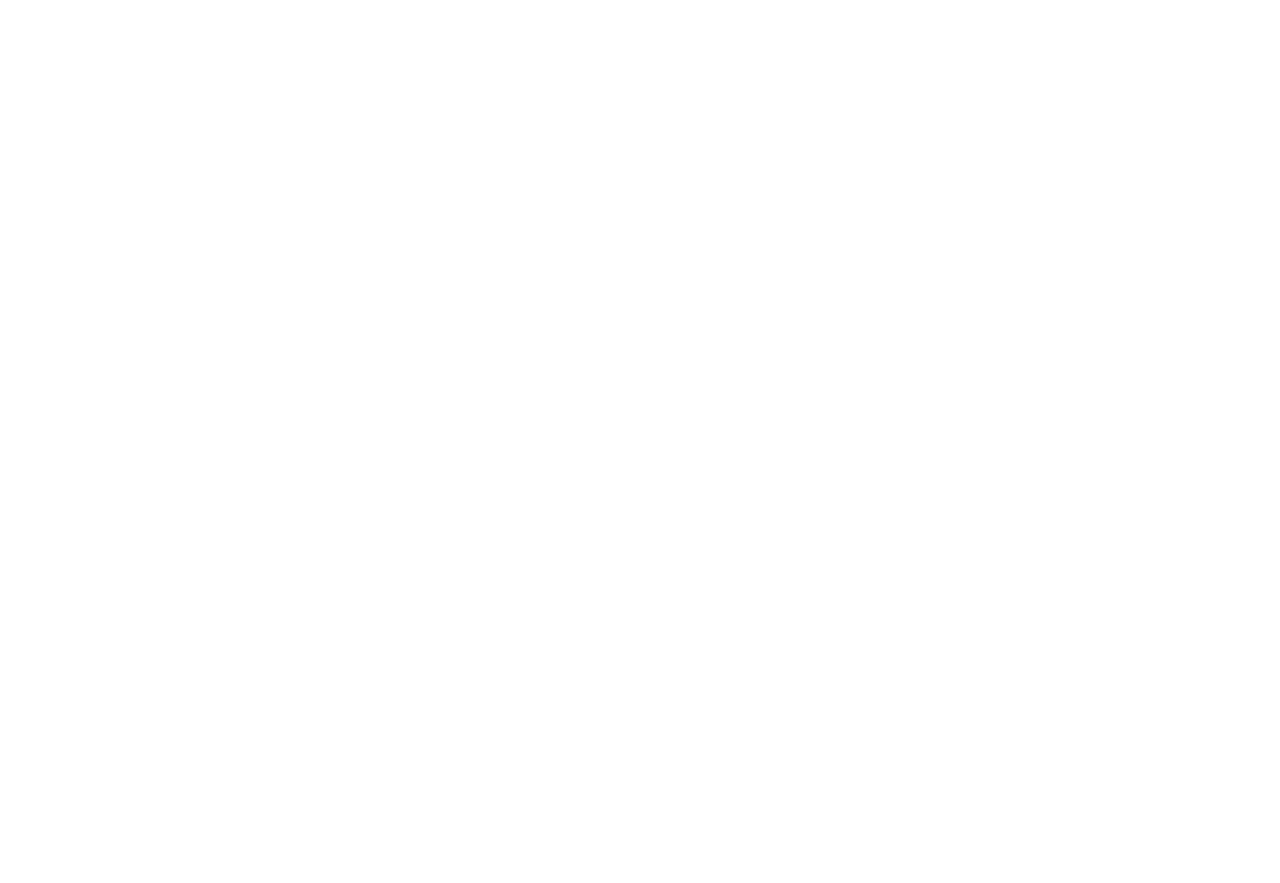
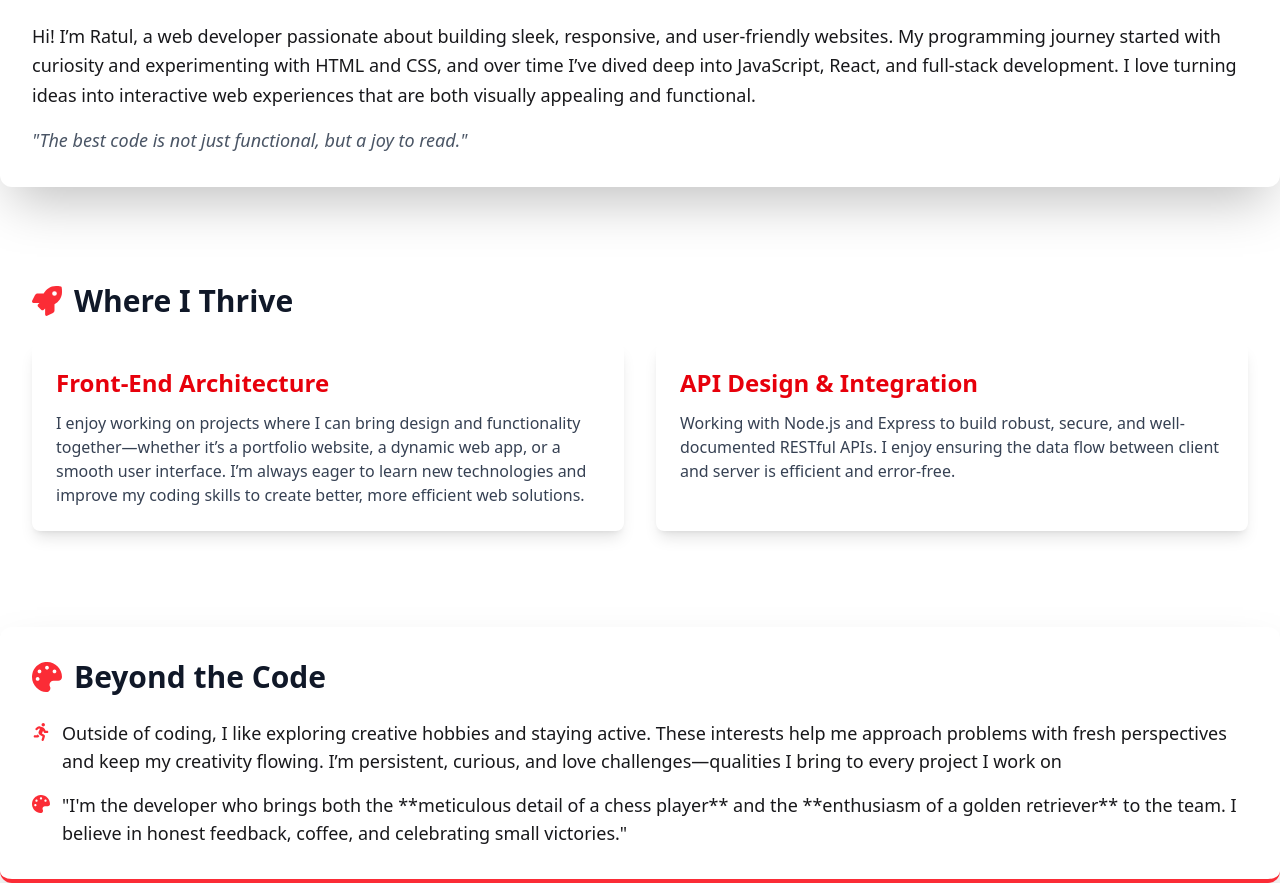
Before and after one commit to RHR-code/RH_Ratul_Portfolio, a React (Vite) app: page / in a window 1280 px wide. Shown: the part 912-1795 px from the top of the page. Before the commit the page ends 800 px from the top, so only its background shows below. Built offline with nearby package versions, Linux system fonts and the light colour scheme.

Commit message:
about me added

```diff
--- a/package.json
+++ b/package.json
@@ -11,6 +11,7 @@
   },
   "dependencies": {
     "@tailwindcss/vite": "^4.1.17",
+    "framer-motion": "^12.23.25",
     "react": "^19.2.0",
     "react-dom": "^19.2.0",
     "react-icons": "^5.5.0",
--- /dev/null
+++ b/src/About.jsx
@@ -0,0 +1,94 @@
+import React from "react";
+import { FaLaptopCode, FaPalette, FaRocket, FaRunning } from "react-icons/fa";
+
+const About = () => {
+  return (
+    <div>
+      <h1 className="text-5xl font-bold my-24 text-red-500 text-center">
+        About Me
+      </h1>
+      <div className="max-w-7xl mx-auto  space-y-16">
+        {/* 1. Introduction & Programming Journey */}
+        <section className="bg-white  dark:bg-gray-800 p-8 rounded-xl shadow-2xl border-t-4 border-red-500">
+          <h2 className="flex items-center text-3xl font-bold mb-6 text-gray-900 dark:text-white">
+            <FaLaptopCode className="mr-3 text-red-500" /> My Programming
+            Journey
+          </h2>
+          <p className="mb-4 leading-relaxed text-lg">
+            Hi! I’m Ratul, a web developer passionate about building sleek,
+            responsive, and user-friendly websites. My programming journey
+            started with curiosity and experimenting with HTML and CSS, and over
+            time I’ve dived deep into JavaScript, React, and full-stack
+            development. I love turning ideas into interactive web experiences
+            that are both visually appealing and functional.
+          </p>
+          <p className="leading-relaxed text-lg italic text-gray-600 dark:text-gray-400">
+            "The best code is not just functional, but a joy to read."
+          </p>
+        </section>
+
+        {/* 2. Type of Work I Enjoy */}
+        <section className="p-8">
+          <h2 className="flex items-center text-3xl font-bold mb-6 text-gray-900 dark:text-white">
+            <FaRocket className="mr-3 text-red-500" /> Where I Thrive
+          </h2>
+
+          <div className="grid md:grid-cols-2 gap-8">
+            {/* Enjoyment Card 1 */}
+            <div className="bg-white dark:bg-gray-800 p-6 rounded-lg shadow-lg transition duration-300 hover:shadow-xl hover:scale-[1.02]">
+              <h3 className="text-2xl font-semibold mb-3 text-red-600 dark:text-red-400">
+                Front-End Architecture
+              </h3>
+              <p className="text-gray-700 dark:text-gray-300">
+                I enjoy working on projects where I can bring design and
+                functionality together—whether it’s a portfolio website, a
+                dynamic web app, or a smooth user interface. I’m always eager to
+                learn new technologies and improve my coding skills to create
+                better, more efficient web solutions.
+              </p>
+            </div>
+
+            {/* Enjoyment Card 2 */}
+            <div className="bg-white dark:bg-gray-800 p-6 rounded-lg shadow-lg transition duration-300 hover:shadow-xl hover:scale-[1.02]">
+              <h3 className="text-2xl font-semibold mb-3 text-red-600 dark:text-red-400">
+                API Design & Integration
+              </h3>
+              <p className="text-gray-700 dark:text-gray-300">
+                Working with Node.js and Express to build robust, secure, and
+                well-documented RESTful APIs. I enjoy ensuring the data flow
+                between client and server is efficient and error-free.
+              </p>
+            </div>
+          </div>
+        </section>
+
+        {/* 3. Hobbies and Interests */}
+        <section className="bg-white dark:bg-gray-800 p-8 rounded-xl shadow-2xl border-b-4 border-red-500">
+          <h2 className="flex items-center text-3xl font-bold mb-6 text-gray-900 dark:text-white">
+            <FaPalette className="mr-3 text-red-500" /> Beyond the Code
+          </h2>
+
+          <ul className="space-y-4 text-lg">
+            <li className="flex items-start">
+              <FaRunning className="mt-1 mr-3 text-red-500 flex-shrink-0" />
+              Outside of coding, I like exploring creative hobbies and staying
+              active. These interests help me approach problems with fresh
+              perspectives and keep my creativity flowing. I’m persistent,
+              curious, and love challenges—qualities I bring to every project I
+              work on
+            </li>
+            <li className="flex items-start">
+              <FaPalette className="mt-1 mr-3 text-red-500 flex-shrink-0" />
+              "I'm the developer who brings both the **meticulous detail of a
+              chess player** and the **enthusiasm of a golden retriever** to the
+              team. I believe in honest feedback, coffee, and celebrating small
+              victories."
+            </li>
+          </ul>
+        </section>
+      </div>
+    </div>
+  );
+};
+
+export default About;
--- a/src/Banner.jsx
+++ b/src/Banner.jsx
@@ -33,7 +33,12 @@ const Banner = () => {
             Got a project?
           </button>
           <button className="border px-6 py-3 rounded-lg font-semibold hover:bg-white hover:text-black transition">
-            My resume
+            <a
+              href="/MD _ROBIUL_HASAN_RATUL_Front-end_Developer_Resume.pdf"
+              download
+            >
+              My resume
+            </a>
           </button>
         </div>
       </div>
--- a/src/Home.jsx
+++ b/src/Home.jsx
@@ -1,12 +1,14 @@
 import React from "react";
 import Navbar from "./Navbar";
 import Banner from "./Banner";
+import About from "./About";
 
 const Home = () => {
   return (
     <div>
       <Navbar />
       <Banner />
+      <About />
     </div>
   );
 };
```
Also changed, not shown: 2 other files (tests, documents, lock files or other folders).
